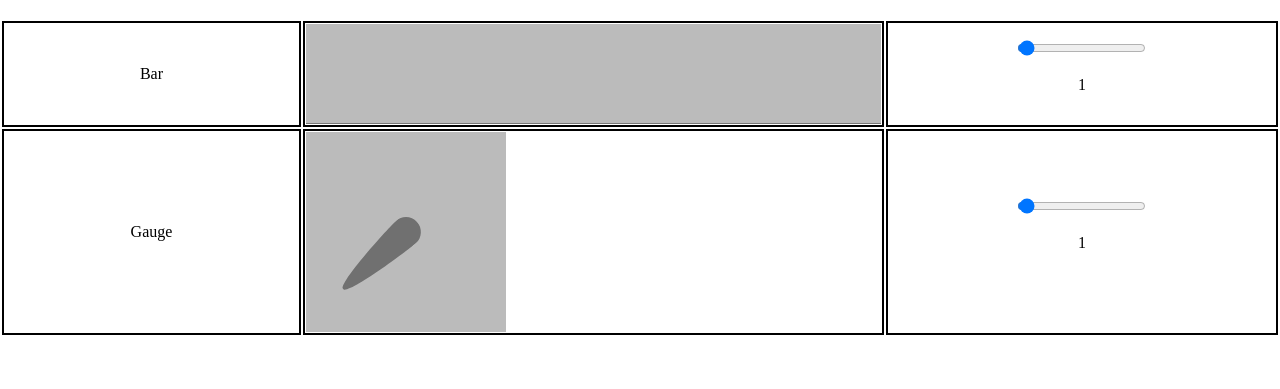
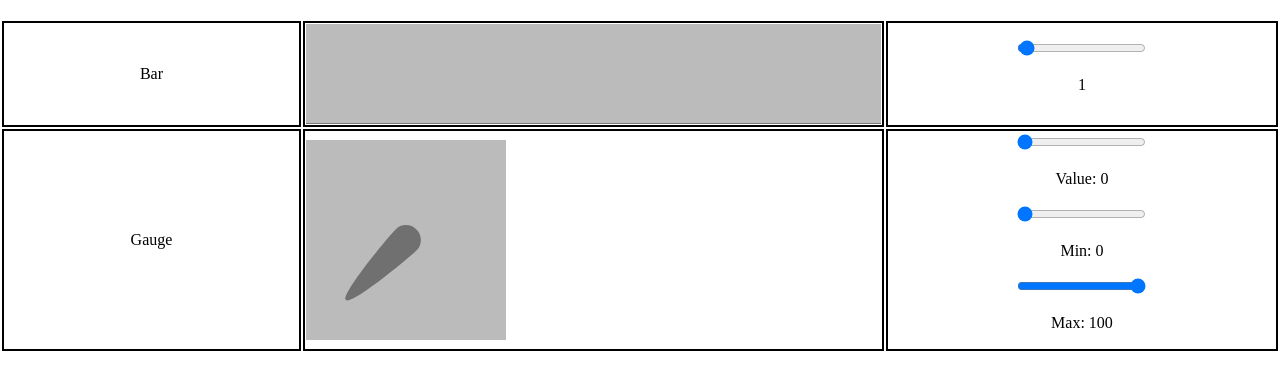
Before and after one commit to jenrik/hasmo, a website: page src/index.html in a window 1280 px wide. Shown: the part 61-450 px from the top of the page. Drawn offline with nearby package versions, Linux system fonts and the light colour scheme; files that its build step writes are made by us from their sources.

Commit message:
Gauge min and max attributes.
Minium and maximum can now be specified with the min and max attributes.

```diff
--- a/src/hasmo.js
+++ b/src/hasmo.js
@@ -15,7 +15,9 @@ hasmo.directive('gauge', function() {
 		restrict: 'E',
 		templateUrl: 'templates/gauge.tpl.html',
 		scope: {
-			value: '@value'
+			value: '@value',
+			min: '@min',
+			max: '@max'
 		},
 		controller: 'gaugeController'
 	};
@@ -23,8 +25,12 @@ hasmo.directive('gauge', function() {
 
 hasmo.controller('gaugeController', ['$scope', function($scope) {
 	$scope.$watch('value', function() {
+		console.log($scope.min, $scope.max);
+		if ($scope.min === undefined) $scope.min = 0
+		if ($scope.max === undefined) $scope.max = 100
+		var val = Math.min(Math.max($scope.value-$scope.min, 0), $scope.max-$scope.min)*(270/($scope.max-$scope.min))-135
 		$scope.deg = {
-			transform: 'rotate(' + ($scope.value*2.7-135) + 'deg) translateY(15%)'
+			transform: 'rotate(' + val + 'deg) translateY(15%)'
 		}
 	});
 }]);
--- a/src/index.html
+++ b/src/index.html
@@ -43,12 +43,16 @@
 					<p>{{percentBar}}</p>
 				</td>
 			</tr>
-			<tr>
+			<tr ng-init="gauge = {min:0,max:100,percent:0}">
 				<td>Gauge</td>
-				<td><gauge value="{{ percentGauge }}"></gauge></td>
+				<td><gauge value="{{gauge.percent}}" max="{{gauge.max}}" min="{{gauge.min}}"></gauge></td>
 				<td>
-					<input type="range" ng-model="percentGauge" ng-init="percentGauge = 1">
-					<p>{{percentGauge}}</p>
+					<input type="range" ng-model="gauge.percent">
+					<p>Value: {{gauge.percent}}</p>
+					<input type="range" ng-model="gauge.min">
+					<p>Min: {{gauge.min}}</p>
+					<input type="range" ng-model="gauge.max">
+					<p>Max: {{gauge.max}}</p>
 				</td>
 			</tr>
 		</table>
```
